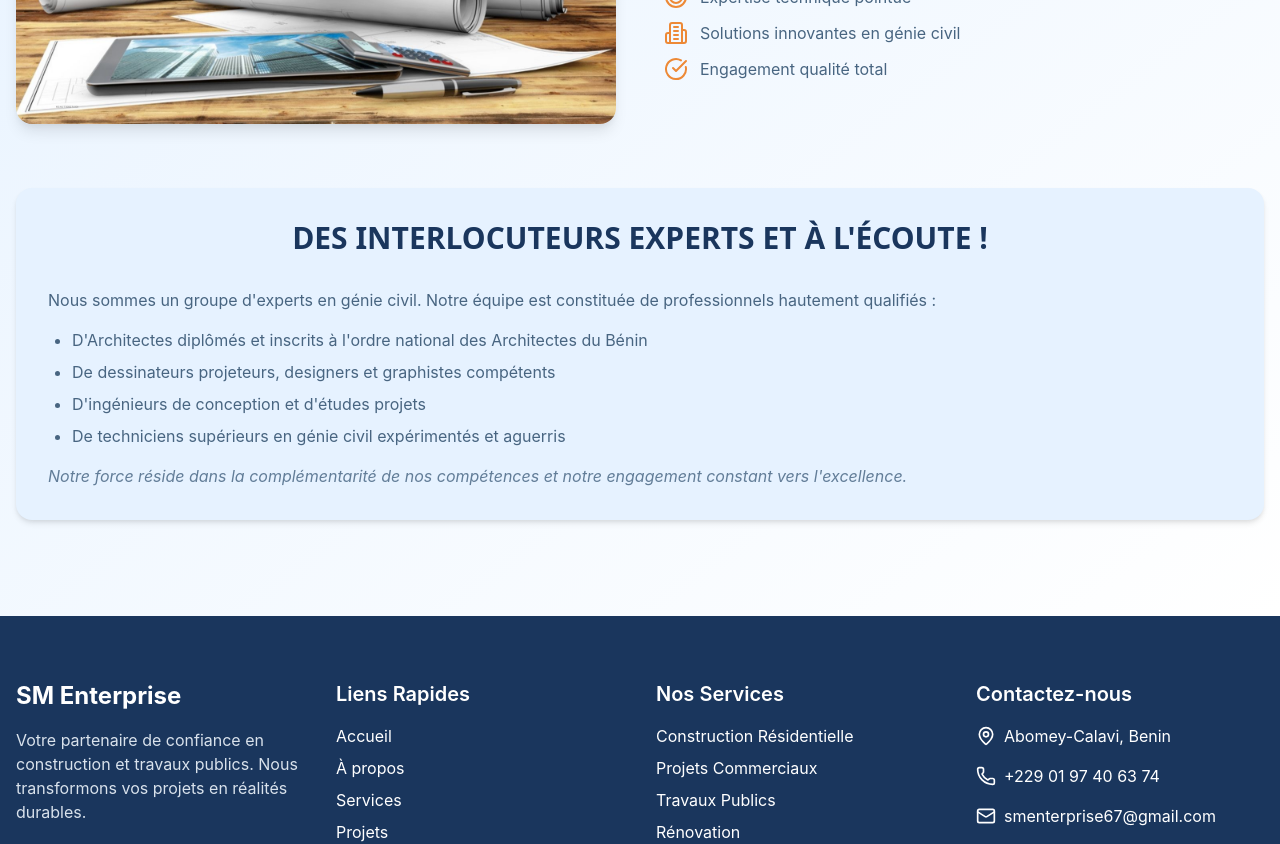
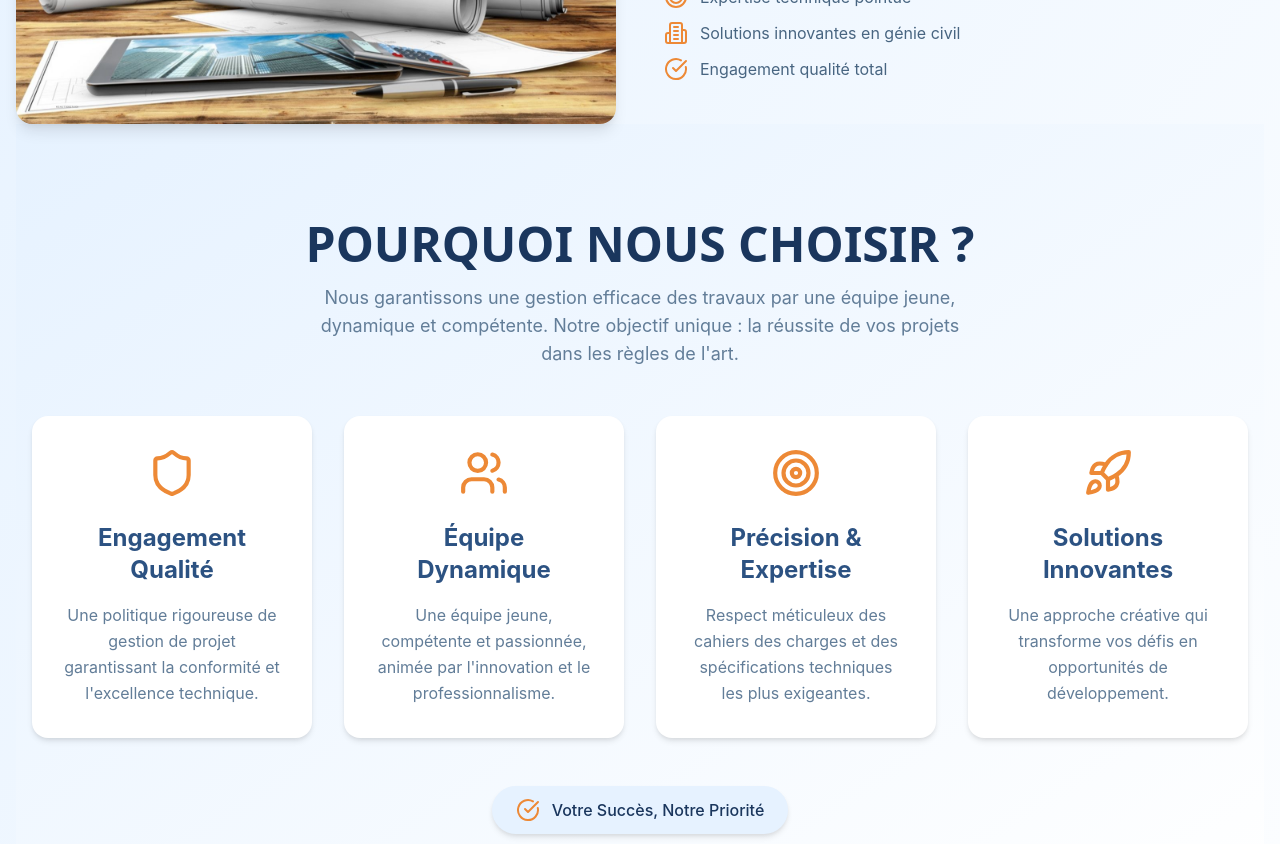
Before and after one commit to OpenDevNinja/btp, a React (Vite) app: page /about in a window 1280 px wide. Shown: the part 780-1624 px from the top of the page. Built offline with nearby package versions, Linux system fonts and the light colour scheme.

Commit message:
second commit2

```diff
--- a/src/pages/AboutPage.jsx
+++ b/src/pages/AboutPage.jsx
@@ -3,6 +3,7 @@ import { motion } from 'framer-motion';
 import { Building2, Users, CheckCircle, Target } from 'lucide-react';
 import image1 from '../assets/image/img/de.jpg';
 import Helmet from '../components/Helmet';
+import WhyChooseUs from './WhyChooseUs';
 const AboutSMEntreprise = () => {
   const fadeInVariants = {
     hidden: { opacity: 0, y: 50 },
@@ -72,7 +73,7 @@ const AboutSMEntreprise = () => {
             </div>
           </motion.div>
         </motion.div>
-
+<WhyChooseUs/>
         {/* Section Interlocuteurs Experts */}
         <motion.div
           initial="hidden"
```
